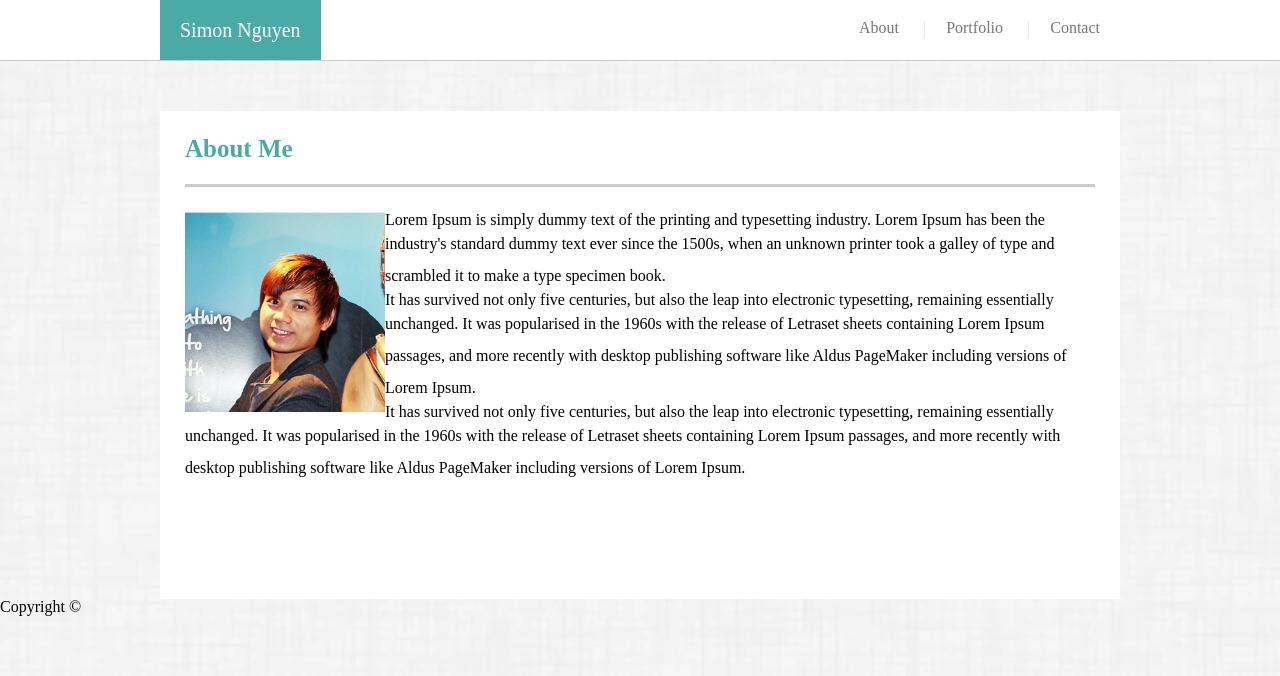
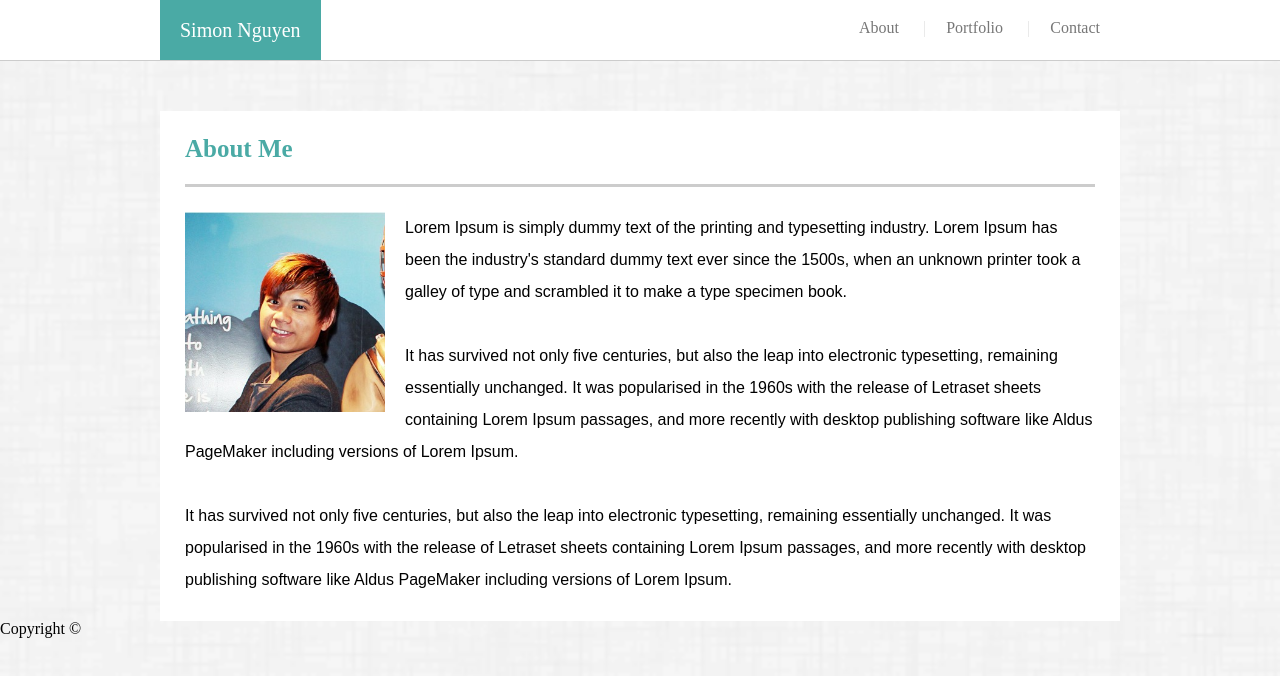
Before and after one commit to simonnguyen3054/simonnguyen3054.github.io, a plain HTML site: page index.html in a window 1280 px wide. Drawn offline with Linux system fonts and the light colour scheme.

Commit message:
paragraph

```diff
--- a/assets/css/style.css
+++ b/assets/css/style.css
@@ -51,7 +51,7 @@ li a {
 #about_me {
   background-color: #ffffff;
   margin-top: 50px;
-  padding: 25px 0 115px;
+  padding: 25px 0 25px;
 }
 
 #about_me h1 {
@@ -76,12 +76,10 @@ img {
   max-height: 200px;
   overflow: hidden;
   float: left;
+  margin-right: 20px;
 }
 
-#about_me p {
+#intro {
   line-height: 2;
+  font-family: 'Arial', 'Helvetica Neue', Helvetica, sans-serif;
 }
-
-p::first-line {
-  line-height: 1;
-}
--- a/index.html
+++ b/index.html
@@ -36,18 +36,18 @@
           <img src="./assets/images/profile.jpeg" alt="Profile Picture">
         </div>
 
-        <div class="intro">
-          <p>Lorem Ipsum is simply dummy text of the printing and typesetting industry. Lorem Ipsum has been the industry's
+        <div id="intro">
+          <p class>Lorem Ipsum is simply dummy text of the printing and typesetting industry. Lorem Ipsum has been the industry's
             standard dummy text ever since the 1500s, when an unknown printer took a galley of type and scrambled it to make
             a type specimen book.
           </p>
-
+          <br>
           <p>
             It has survived not only five centuries, but also the leap into electronic typesetting, remaining essentially unchanged.
             It was popularised in the 1960s with the release of Letraset sheets containing Lorem Ipsum passages, and more
             recently with desktop publishing software like Aldus PageMaker including versions of Lorem Ipsum.
           </p>
-
+          <br>
           <p>
             It has survived not only five centuries, but also the leap into electronic typesetting, remaining essentially unchanged.
             It was popularised in the 1960s with the release of Letraset sheets containing Lorem Ipsum passages, and more
```
